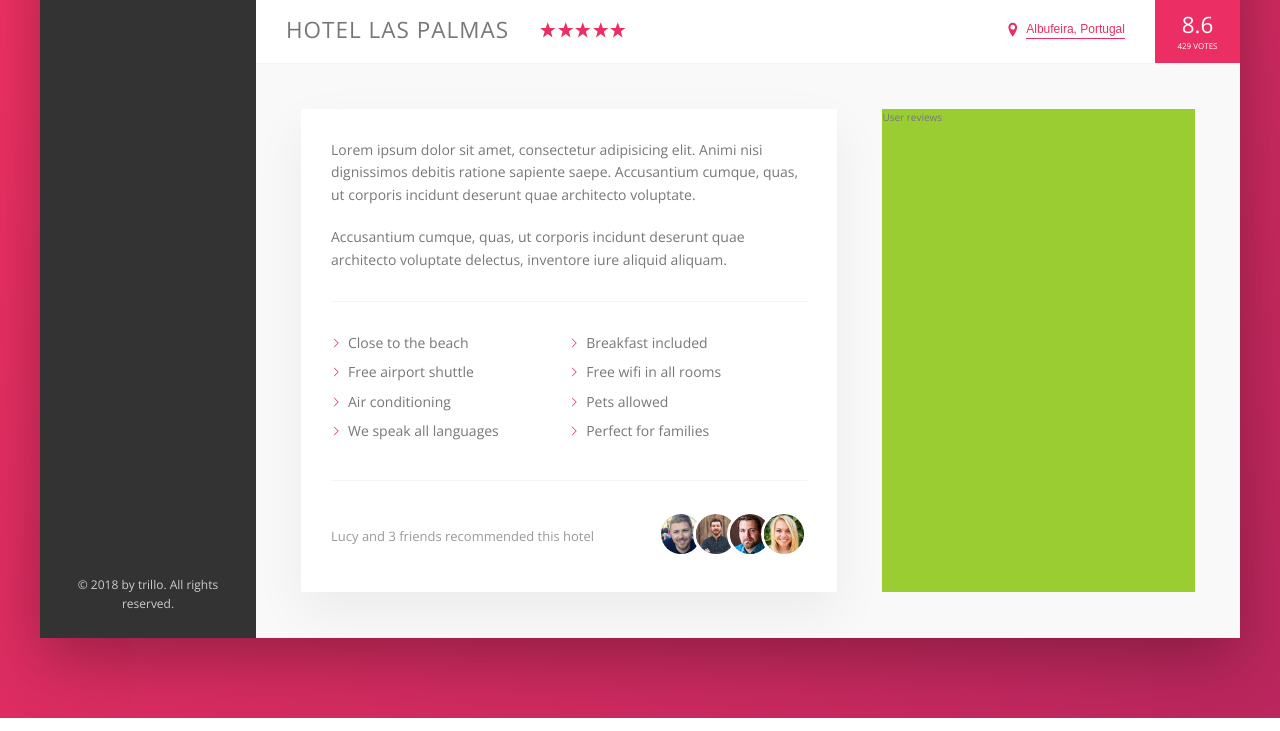
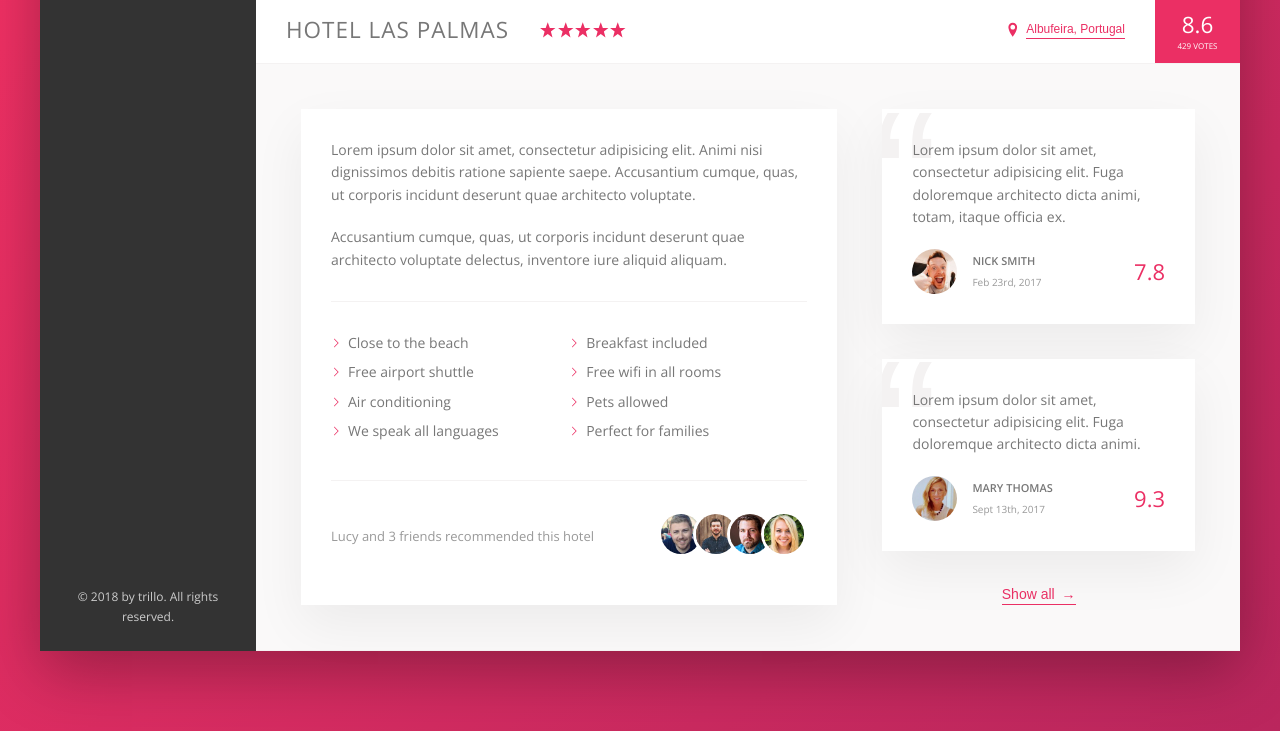
Before and after one commit to AndrzejKnit/trillo, a website: page index.html in a window 1280 px wide. Shown: the part 538-1269 px from the top of the page. Drawn offline with nearby package versions, Linux system fonts and the light colour scheme.

Commit message:
Lesson 84

```diff
--- a/index.html
+++ b/index.html
@@ -158,8 +158,36 @@
                             </div>
                         </div>
 </div>
-                        <div class="user-reviews">
-                             User reviews
+                        <figure class="user-reviews">
+                             <figure class="review">
+                                <blockquote class="review__text">
+                                    Lorem ipsum dolor sit amet, consectetur adipisicing elit. Fuga doloremque architecto dicta animi, totam, itaque officia ex.
+                                </blockquote>
+                                <figcaption class="review__user">
+                                    <img src="img/user-1.jpg" alt="User 1" class="review__photo">
+                                    <div class="review__user-box">
+                                        <p class="review__user-name">Nick Smith</p>
+                                        <p class="review__user-date">Feb 23rd, 2017</p>
+                                    </div>
+                                    <div class="review__rating">7.8</div>
+                                </figcaption>
+                             </figure>
+
+                             <figure class="review">
+                                <blockquote class="review__text">
+                                    Lorem ipsum dolor sit amet, consectetur adipisicing elit. Fuga doloremque architecto dicta animi.
+                                </blockquote>
+                                <figcaption class="review__user">
+                                    <img src="img/user-2.jpg" alt="User 2" class="review__photo">
+                                    <div class="review__user-box">
+                                        <p class="review__user-name">Mary Thomas</p>
+                                        <p class="review__user-date">Sept 13th, 2017</p>
+                                    </div>
+                                    <div class="review__rating">9.3</div>
+                                </figcaption>
+                             </figure>
+
+                             <button class="btn-inline">Show all <span>&rarr;</span></button>
                         </div>
 </div>
                 </main>
--- a/sass/_components.scss
+++ b/sass/_components.scss
@@ -276,8 +276,18 @@
     cursor: pointer;
     transition: all .2s;
 
+    & span {
+        margin-left: 3px;
+        transition: margin-left .2s;
+    }
+
+
     &:hover {
         color: var(--color-grey-dark-1);
+
+        span {
+          margin-left: 8px;
+        }
     }
 
     &:focus {
@@ -383,3 +393,69 @@
 
     }
 }
+
+/////////////
+// REVIEWS
+.review {
+    background-color: #fff;
+    box-shadow: var(--shadow-light);
+    padding: 3rem;
+    margin-bottom: 3.5rem;
+    position: relative;
+    overflow: hidden;
+
+    &__text {
+        margin-bottom: 2rem;
+        z-index: 10;
+        position: relative;
+    }
+
+    &__user {
+
+        display: flex;
+        align-items: center;
+    }
+
+    &__photo {
+        height: 4.5rem;
+        width: 4.5rem;
+        border-radius: 50%;
+        margin-right: 1.5rem;
+    }
+
+    &__user-box {
+        margin-right: auto;
+        display: flex;
+        flex-direction: column;
+    }
+
+    &__user-name {
+        font-size: 1.1rem;
+        font-weight: 600;
+        text-transform: uppercase;
+        margin-bottom: .4rem;
+    }
+
+    &__user-date {
+        font-size: 1rem;
+        color: var(--color-grey-dark-3);
+
+    }
+
+    &__rating {
+        color: var(--color-primary);
+        font-size: 2.2rem;
+        font-weight: 300;
+    }
+    &::before {
+        content: "\201C";
+        position: absolute;
+        top: -2.75rem;
+        left: -1rem;
+        line-height: 1;
+        font-size: 20rem;
+        color: var(--color-grey-light-2);
+        font-family: sans-serif;
+        z-index: 1;
+    }
+}
--- a/sass/_layout.scss
+++ b/sass/_layout.scss
@@ -38,6 +38,7 @@
 }
 
 .detail {
+    font-size: 1.4rem;
     display: flex;
     padding: 4.5rem;
     background-color: var(--color-grey-light-1);
@@ -45,7 +46,7 @@
 }
 
 .description {
-    font-size: 1.4rem;
+
     background-color: #fff;
     box-shadow: var(--shadow-light);
     padding: 3rem;
@@ -54,6 +55,9 @@
 }
 
 .user-reviews {
-    background-color: yellowgreen;
-    flex: 1
+    flex: 1;
+
+    display: flex;
+    flex-direction: column;
+    align-items: center;
 }
```
Also changed, not shown: css/style.css.
